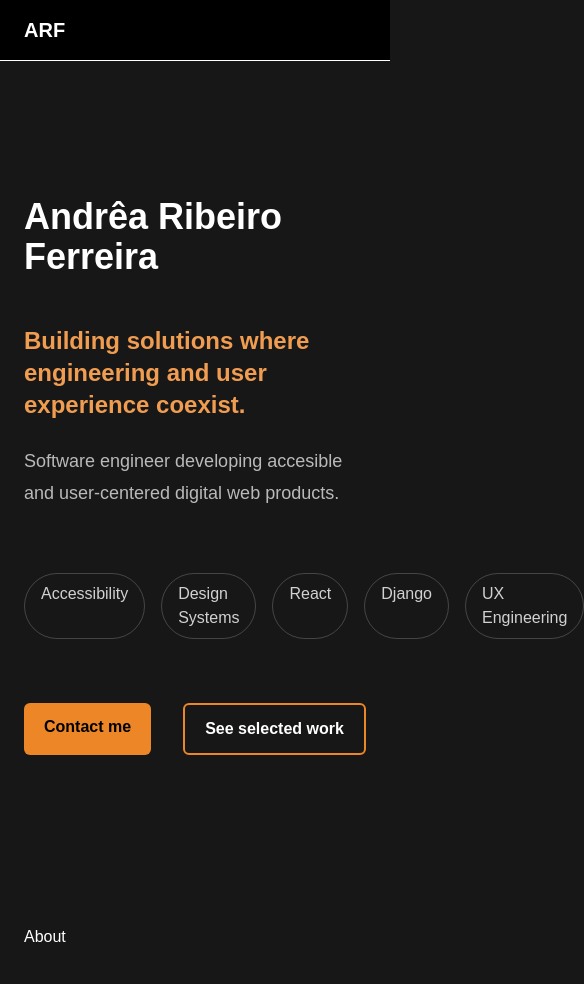
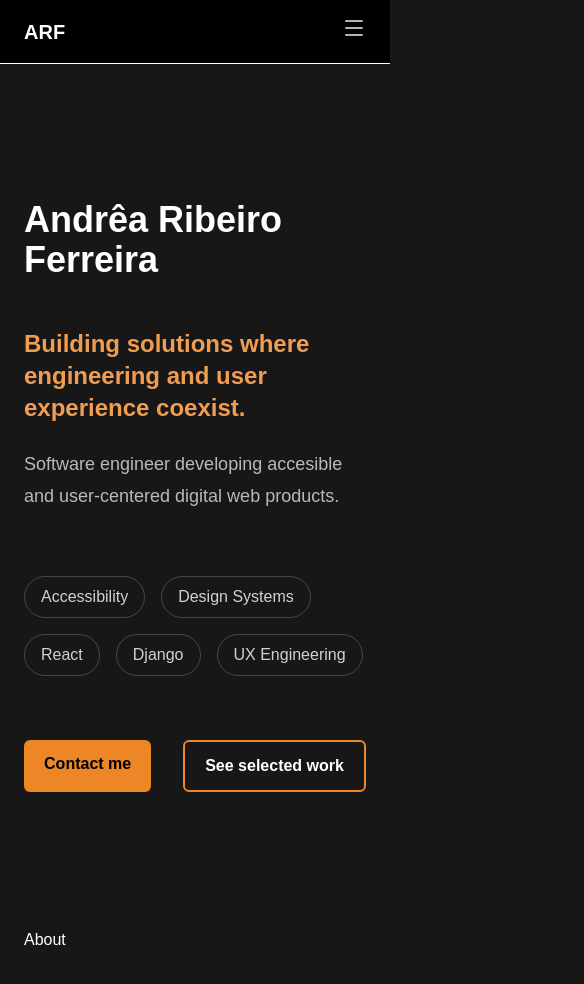
Before and after one commit to Andrea-Ribeiro/portfolio, a Next.js app: page / in a window 390 px wide. Shown: the top 984 px of the page, 584 px wide, since content can reach past the window. Built offline with nearby package versions, Linux system fonts and the light colour scheme.

Commit message:
Improvements on responsiveness

```diff
--- a/components/Header.tsx
+++ b/components/Header.tsx
@@ -1,6 +1,7 @@
 "use client";
 
 import { useState } from "react";
+import { Menu } from "lucide-react";
 
 const navigationItems = [
   { label: "About", href: "#about" },
@@ -9,37 +10,34 @@ const navigationItems = [
   { label: "Contact", href: "#contact" },
 ];
 
-export function Header() {
-  const [activeItem, setActiveItem] = useState("");
+interface NavigationMenuProps {
+  containerStyle: string;
+  itemStyle: string;
+  activeItem: string;
+  activeStyle: string;
+  onClickItem: (item: string) => void;
+}
+
+function NavigationMenu({
+  containerStyle,
+  itemStyle,
+  activeItem,
+  activeStyle,
+  onClickItem,
+}: Readonly<NavigationMenuProps>) {
   return (
-    <header className="sticky top-0 border-b bg-black z-50 ">
-      <div className="mx-auto flex max-w-6xl items-center justify-between px-6 py-4">
-        <p className="text-xl font-semibold">ARF</p>
-        <nav className="hidden md:block">
-          <ul className="flex gap-6">
+    <ul className={containerStyle}>
       {navigationItems.map((item) => {
         const isActive = activeItem === item.href;
 
         return (
-                <li key={item.href}>
+          <li key={item.href} className="w-full">
             <a
               href={item.href}
-                    onClick={() => setActiveItem(item.href)}
+              onClick={() => onClickItem(item.href)}
               className={`
-                      text-white/70 transition-colors
-                      px-3 py-1
-                      rounded-md
-
-                      transition-all
-                      duration-200
-
-                      hover:text-white
-
-                      focus:outline
-                      focus:outline-2
-                      focus:outline-offset-2
-                      focus:outline-[#EC8627]
-                      ${isActive ? "bg-[#211103] border-[#EC8627] border text-white/100" : "text-white/70"}`}
+                      ${itemStyle}
+                      ${isActive ? activeStyle : "text-white/70"}`}
             >
               {item.label}
             </a>
@@ -47,6 +45,49 @@ export function Header() {
         );
       })}
     </ul>
+  );
+}
+
+export function Header() {
+  const [activeItem, setActiveItem] = useState("");
+  const [isOpen, setIsOpen] = useState(false);
+
+  return (
+    <header className="sticky top-0 border-b bg-black z-50 ">
+      <div className="mx-auto flex max-w-6xl items-center justify-between px-6 py-4">
+        <p className="text-xl font-semibold">ARF</p>
+        <nav className="block md:hidden">
+          <button
+            aria-label="Open menu"
+            className="cursor-pointer text-white/70 transition-colors hover:text-white relative"
+            onClick={() => setIsOpen(!isOpen)}
+          >
+            <Menu />
+          </button>
+          {isOpen && (
+            <NavigationMenu
+              containerStyle="absolute  min-w-40 top-full right-0 border border-white/70 z-50 flex flex-col gap-2 px-4 py-2 rounded-md justify-center "
+              itemStyle="text-white/70 transition-colors block w-full px-3 py-2 rounded-md"
+              activeItem={activeItem}
+              onClickItem={(href) => {
+                setActiveItem(href);
+                setIsOpen(false);
+              }}
+              activeStyle="bg-[#211103]"
+            />
+          )}
+        </nav>
+        <nav className="hidden md:block">
+          <NavigationMenu
+            containerStyle="flex gap-6"
+            itemStyle="text-white/70 transition-colors px-3 py-1 rounded-md transition-all duration-200 hover:text-white focus:outline focus:outline-2 focus:outline-offset-2 focus:outline-[#EC8627]"
+            activeItem={activeItem}
+            onClickItem={(href) => {
+              setActiveItem(href);
+              setIsOpen(false);
+            }}
+            activeStyle="bg-[#211103] border-[#EC8627] border text-white/100"
+          />
         </nav>
       </div>
     </header>
--- a/components/Hero.tsx
+++ b/components/Hero.tsx
@@ -9,7 +9,7 @@ const skills = [
 export function Hero() {
   return (
     <section className="min-h-screen flex flex-col pt-34 px-6 mx-auto max-w-6xl">
-      <h1 className="text-4xl font-bold text-white mb-4">
+      <h1 className="text-4xl font-bold text-white mb-4 ">
         Andrêa Ribeiro Ferreira
       </h1>
 
@@ -24,7 +24,7 @@ export function Hero() {
         Software engineer developing accesible and user-centered digital web
         products.
       </p>
-      <div className="mt-16 flex gap-4">
+      <div className="mt-16 flex gap-4 flex-wrap">
         {skills.map((skill) => (
           <p
             key={skill}
@@ -35,7 +35,7 @@ export function Hero() {
         ))}
       </div>
 
-      <div className="mt-16 flex gap-8">
+      <div className="mt-16 flex justify-center gap-8 md:justify-start">
         <a
           href="mailto:andreavm.ribeiro@gmail.com"
           className="bg-[#EC8627] text-black px-5 py-3 rounded-md font-semibold transition-colors
```
Lines whose indentation alone changed are shown as unchanged.
